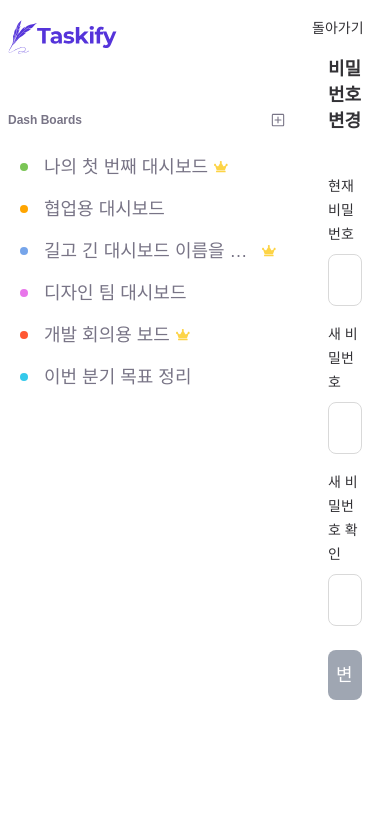
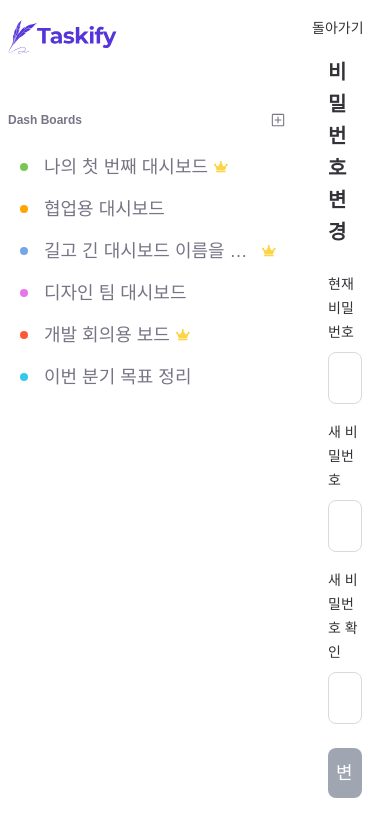
Before and after one commit to heresue/taskify, a Next.js app: page /mypage in a window 390 px wide. Shown: the top 836 px of the page. Built offline with nearby package versions, Linux system fonts and the light colour scheme; a web font is replaced by a local one.

Commit message:
Style : ChangePasswordForm - 반응형 레이아웃 설정

```diff
--- a/app/(dashboard)/mypage/ChangePasswordForm.tsx
+++ b/app/(dashboard)/mypage/ChangePasswordForm.tsx
@@ -49,8 +49,8 @@ export default function ChangePasswordForm() {
 
   return (
     <form onSubmit={handleSubmit} className="p-4">
-      <h2 className="text-bold18 text-black200">비밀번호 변경</h2>
-      <div className="mt-10 mb-6 flex flex-col gap-4">
+      <h2 className="text-bold20 text-black200 md:text-bold24">비밀번호 변경</h2>
+      <div className="my-6 flex flex-col gap-4">
         <FormField
           id="password"
           name="password"
```
